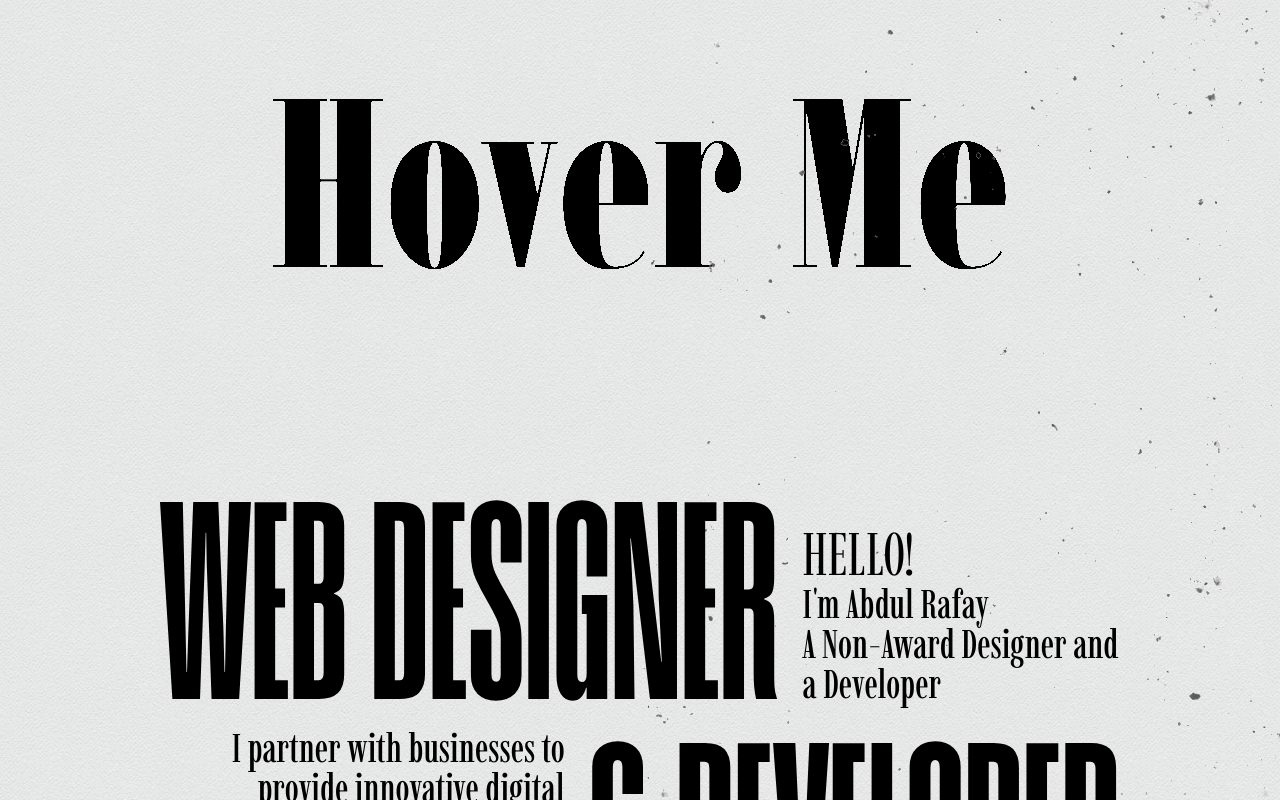
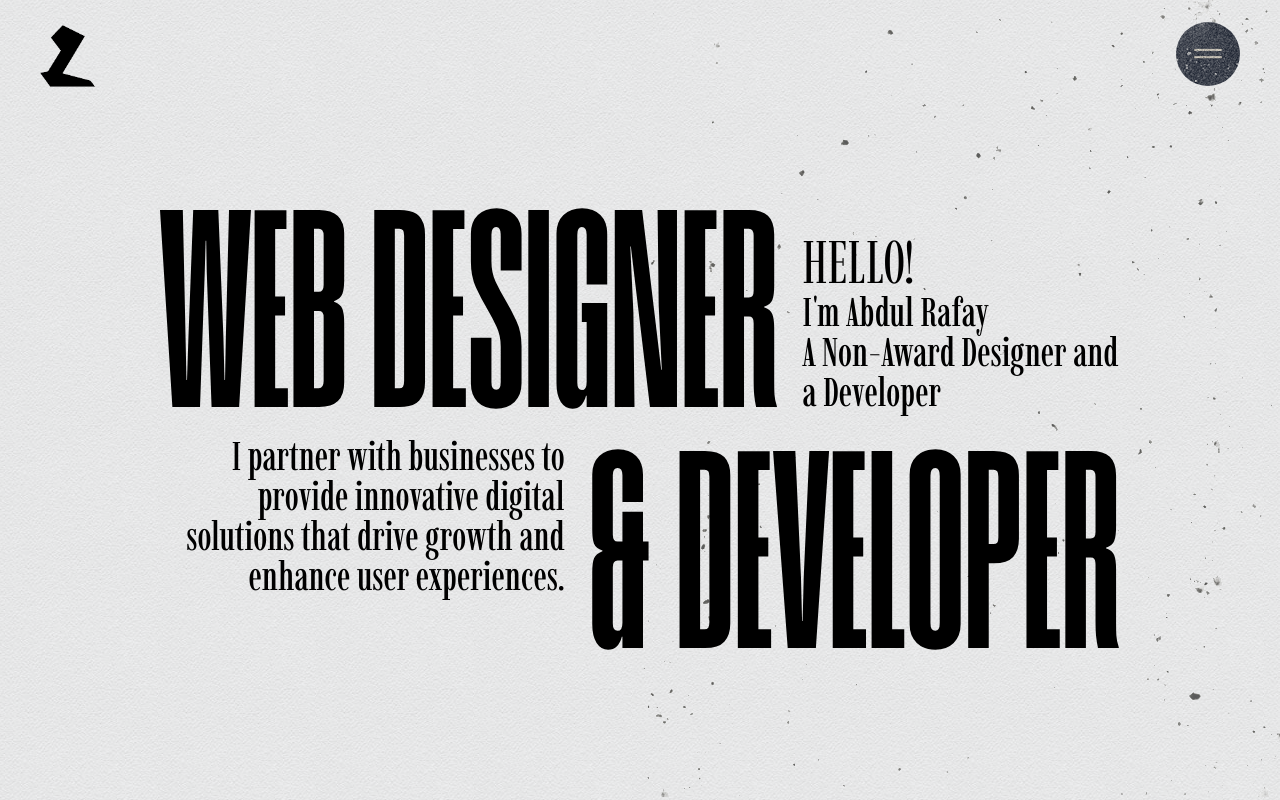
Before and after one commit to abdulrafayoc/Portfolio-2025, a React (Vite) app: page / in a window 1280 px wide. Shown: the top 800 px of the page. Built offline with nearby package versions, Linux system fonts and the light colour scheme.

Commit message:
Update package dependencies, enhance hero section with filter animations, and implement routing for About and Projects pages

```diff
--- a/index.html
+++ b/index.html
@@ -4,7 +4,7 @@
     <meta charset="UTF-8" />
     <link rel="icon" type="image/svg+xml" href="/logo-mark.png" />
     <meta name="viewport" content="width=device-width, initial-scale=1.0" />
-    <title>Abdul Rafay | Product Designer</title>
+    <title>Abdul Rafay | ᴾʳᵒᵈᵘᶜᵗ ᴰᵉˢᶦᵍⁿᵉʳ</title>
   </head>
   <body>
     <div id="root"></div>
--- a/package.json
+++ b/package.json
@@ -14,9 +14,9 @@
     "@react-three/fiber": "^8.17.12",
     "@splinetool/react-spline": "^4.0.0",
     "@splinetool/runtime": "^1.9.31",
-    "@studio-freight/lenis": "^1.0.42",
     "gsap": "^3.12.5",
     "install": "^0.13.0",
+    "lenis": "^1.1.20",
     "npm": "^11.0.0",
     "pixi.js": "^8.5.1",
     "react": "^18.3.1",
--- a/src/App.css
+++ b/src/App.css
@@ -3,36 +3,43 @@
   font-family: 'Imbue';
   src: local("Imbue"), url("./assets/fonts/Imbue-VariableFont_opsz,wght.ttf") format("truetype");
   font-style: normal;
+  unicode-range: U+0020-007F;
 }
 
 @font-face {
   font-family: 'DM Sans';
   src: local("DM Sans"), url("./assets/fonts/DMSans-VariableFont_opsz,wght.ttf") format("truetype");
   font-style: normal;
+  unicode-range: U+0020-007F;
 }
 
-@font-face {
+
+/* @font-face {
   font-family: 'DM Sans';
   src: local("DM Sans"), url("./assets/fonts/DMSans-Italic-VariableFont_opsz,wght.ttf") format("truetype");
   font-style: italic;
-}
+  unicode-range: U+0020-007F;
+} */
 
 @font-face {
   font-family: 'Space Mono';
   src: local("Space Mono"), url("./assets/fonts/SpaceMono-Regular.ttf") format("truetype");
   font-style: normal;
+  unicode-range: U+0020-007F;
 }
 
-@font-face {
+/* @font-face {
   font-family: "Space Mono";
   src: local("Space Mono"), url("./assets/fonts/SpaceMono-Italic.ttf") format("truetype");
   font-style: italic;
-}
+  unicode-range: U+0020-007F;
+} */
 
 @font-face {
   font-family: 'Humane';
   src: local("Humane-Medium"), url("./assets/fonts/Humane-Medium.ttf") format("truetype");
   font-style: normal;
+  unicode-range: U+0020-007F;
 }
 
 /* Custom Scrollbar Styles */
@@ -53,9 +60,11 @@
 
 ::selection {
   background-color: gray;
+  unicode-range: U+0020-007F;
 }
 
 body {
   font-family: 'Imbue', serif;
   @apply bg-black;
+  unicode-range: U+0020-007F;
 }
--- a/src/App.jsx
+++ b/src/App.jsx
@@ -1,17 +1,36 @@
 import { useEffect } from 'react';
-
+import { Routes, Route, BrowserRouter} from 'react-router-dom';
+import { ReactLenis, useLenis } from 'lenis/react'
 import './App.css';
 import Home from './pages/Home.jsx';
+import About from './pages/About.jsx';
+import Nav from './components/Nav.jsx';
+import Projects from './pages/Projects.jsx';
+
 
 function App() {
+
   useEffect(() => {
-    window.scrollTo(0, 0);
+    // window.scrollTo(0, 0);
   }, []);
 
+  const lenis = useLenis(({ scroll }) => {
+
+  });
+
   return (
-    <>
-      <Home />
-    </>
+    <ReactLenis root>
+
+    <BrowserRouter>
+    <Nav />
+      <Routes>
+        <Route index element={<Home />} />
+        <Route path="about" element={<About />} />
+        <Route path="projects" element={<Projects />} />
+      </Routes>
+    </BrowserRouter>
+
+    </ReactLenis>
   );
 }
 
--- a/src/components/FilterAnimation.jsx
+++ b/src/components/FilterAnimation.jsx
@@ -1,9 +1,13 @@
-import React, { useEffect, useRef } from 'react';
-import { gsap } from 'gsap';
+import React, { useEffect, useRef } from "react";
+import { gsap } from "gsap";
+import { ScrollTrigger } from "gsap/ScrollTrigger";
+
+// Register ScrollTrigger plugin
+gsap.registerPlugin(ScrollTrigger);
 
 // SVG Filters Component (include once in your app)
 export const SVGFilters = () => (
-  <svg style={{ display: 'none' }}>
+  <svg style={{ display: "none" }}>
     <defs>
       <filter id="goo-1">
         <feGaussianBlur in="SourceGraphic" stdDeviation="0" result="blur" />
@@ -30,7 +34,12 @@ export const SVGFilters = () => (
           seed="2"
           result="noise"
         />
-        <feDisplacementMap in="goo" in2="noise" scale="0" result="displacement" />
+        <feDisplacementMap
+          in="goo"
+          in2="noise"
+          scale="0"
+          result="displacement"
+        />
         <feComposite in="SourceGraphic" in2="displacement" operator="atop" />
       </filter>
       <filter id="goo-3">
@@ -48,7 +57,12 @@ export const SVGFilters = () => (
           seed="2"
           result="noise"
         />
-        <feDisplacementMap in="goo" in2="noise" scale="0" result="displacement" />
+        <feDisplacementMap
+          in="goo"
+          in2="noise"
+          scale="0"
+          result="displacement"
+        />
         <feComposite in="SourceGraphic" in2="displacement" operator="atop" />
       </filter>
       <filter id="goo-4">
@@ -66,7 +80,12 @@ export const SVGFilters = () => (
           seed="1"
           result="noise"
         />
-        <feDisplacementMap in="goo" in2="noise" scale="0" result="displacement" />
+        <feDisplacementMap
+          in="goo"
+          in2="noise"
+          scale="0"
+          result="displacement"
+        />
         <feComposite in="SourceGraphic" in2="displacement" operator="atop" />
       </filter>
       <filter id="goo-5">
@@ -84,7 +103,12 @@ export const SVGFilters = () => (
           seed="1"
           result="noise"
         />
-        <feDisplacementMap in="goo" in2="noise" scale="0" result="displacement" />
+        <feDisplacementMap
+          in="goo"
+          in2="noise"
+          scale="0"
+          result="displacement"
+        />
         <feComposite in="SourceGraphic" in2="displacement" operator="atop" />
       </filter>
       <filter id="goo-6">
@@ -102,7 +126,12 @@ export const SVGFilters = () => (
           seed="1"
           result="noise"
         />
-        <feDisplacementMap in="goo" in2="noise" scale="0" result="displacement" />
+        <feDisplacementMap
+          in="goo"
+          in2="noise"
+          scale="0"
+          result="displacement"
+        />
         <feComposite in="SourceGraphic" in2="displacement" operator="atop" />
       </filter>
       <filter id="goo-7">
@@ -120,14 +149,18 @@ export const SVGFilters = () => (
           seed="1"
           result="noise"
         />
-        <feDisplacementMap in="goo" in2="noise" scale="0" result="displacement" />
+        <feDisplacementMap
+          in="goo"
+          in2="noise"
+          scale="0"
+          result="displacement"
+        />
         <feComposite in="SourceGraphic" in2="displacement" operator="atop" />
       </filter>
     </defs>
   </svg>
 );
-
-const FilterAnimation = ({ text, filterId = 'goo-2' }) => {
+const FilterAnimation = ({ text, filterId = "goo-2" }) => {
   const textRef = useRef(null);
   const timeline = useRef(null);
 
@@ -137,60 +170,63 @@ const FilterAnimation = ({ text, filterId = 'goo-2' }) => {
 
     // Filter elements
     const feBlur = document.querySelector(`#${filterId} feGaussianBlur`);
-    const feTurbulence = document.querySelector(`#${filterId} feTurbulence`);
     const feDisplacementMap = document.querySelector(`#${filterId} feDisplacementMap`);
 
     if (!feBlur || !feDisplacementMap) {
-      console.warn('Filter elements not found');
+      console.warn("Filter elements not found");
       return;
     }
 
     // Animation values
-    const primitiveValues = {
-      stdDeviation: 30,
-      scale: 100,
-      baseFrequency: 0.1,
-    };
+    const primitiveValues = { stdDeviation: 0, scale: 0 };
 
-    // Set initial values
-    gsap.set(primitiveValues, {
-      stdDeviation: 30,
-      scale: 100,
-      baseFrequency: 0.1,
-    });
+    // Set initial opacity to 0
+    gsap.set(textElement, { opacity: 0});
 
     // Create animation timeline
     timeline.current = gsap.timeline({
+      defaults: { duration: 1, ease: "power4.out" },
       onUpdate: () => {
-        feBlur.setAttribute('stdDeviation', primitiveValues.stdDeviation);
-        feDisplacementMap.setAttribute('scale', primitiveValues.scale);
-        if (feTurbulence) {
-          feTurbulence.setAttribute('baseFrequency', primitiveValues.baseFrequency);
-        }
+        // Update SVG filter attributes
+        feBlur.setAttribute("stdDeviation", primitiveValues.stdDeviation);
+        feDisplacementMap.setAttribute("scale", primitiveValues.scale);
       },
-    }).to(primitiveValues, {
-      stdDeviation: 0,
-      scale: 0,
-      baseFrequency: 0.05,
-      duration: 1.5,
-      ease: 'power6.out',
-    });
+      scrollTrigger: {
+        trigger: textElement, // Trigger the animation when the text enters the viewport
+        // start: "top 100%", // Adjust this value to control when the animation starts
+        end: "top 65%", // Adjust this value to control when the animation ends
+        scrub: 1, // Smoothly scrub through the animation on scroll
 
-    timeline.current.play();
+      },
+    })
+      .to(primitiveValues, {
+        stdDeviation: 50, // Start with a strong blur
+        scale: 100, // Start with a high displacement
+      })
+      .to(primitiveValues, {
+        stdDeviation: 0, // End with no blur
+        scale: 0, // End with no displacement
+      })
+      .to(
+        textElement,
+        {
+          opacity: 1, // Fade in the text
+        },
+        0
+      );
 
     return () => {
-      timeline.current.kill();
+      timeline.current.kill(); // Clean up the timeline on unmount
     };
-  }, [filterId]);
+  }, []);
 
   return (
-    <h2
+    <div
       ref={textRef}
-      style={{ filter: `url(#${filterId})`, cursor: 'pointer' }}
-      className="animated-text font-imbue font-black"
+      style={{ filter: `url(#${filterId})` }}
     >
       {text}
-    </h2>
+    </div>
   );
 };
 
--- a/src/components/Hero.jsx
+++ b/src/components/Hero.jsx
@@ -31,13 +31,10 @@ const Hero = () => {
   );
 
   const DesktopHero = () => (
-    <div className="hero-container">
+    <div className="hero-container text-6xl" >
 
       <SVGFilters />
-      <div style={{ padding: '100px', fontSize: '15rem' }}>
-        <FilterAnimation text="Hover Me" filterId="goo-6" />
 
-    </div>
       <img src={splash} alt="Splash" className="hero-splash" />
       <div className="hero-title">
         <span className="title-line">WEB DESIGNER</span>
--- a/src/components/Quote.jsx
+++ b/src/components/Quote.jsx
@@ -1,6 +1,8 @@
 import React from "react";
 import "./Quote.css";
 import QuoteMark from "../assets/quote.svg";
+import FilterAnimation, {SVGFilters} from "./FilterAnimation";
+
 const Quote = () => {
   return (
     <div className="quote-container">
@@ -9,17 +11,28 @@ const Quote = () => {
           <img src={QuoteMark} alt="Quote Mark" className="quote-svg" />
 
           <div className="quote-text">
-            I have not failed. I’ve just found 10,000 ways that won’t work.
+            <SVGFilters />
+
+          <FilterAnimation text="I have not failed. I’ve just found 10,000 ways that won’t work." filterId="goo-7" />
+
+            {/* I have not failed. I’ve just found 10,000 ways that won’t work. */}
           </div>
         </div>
-        <div className="quote-author">- Thomas A. Edison</div>
+        <div className="quote-author">
+          <FilterAnimation text="- Thomas A. Edison" filterId="goo-7" /> </div>
       </div>
       <div className="cta">
-        <div className="cta-top">Don't hesitate</div>
+        <div className="cta-top">
+
+            <FilterAnimation text="Don't hesitate" filterId="goo-4" />
+
+          </div>
         <svg className="cta-line" xmlns="http://www.w3.org/2000/svg" viewBox="0 0 378 47" fill="none">
             <path d="M1 1L377 46" stroke="black"/>
         </svg>
-        <div className="cta-bot">to say Hello</div>
+        <div className="cta-bot">
+        <FilterAnimation text="to say Hello" filterId="goo-4" />
+        </div>
       </div>
     </div>
   );
```
Also changed, not shown: 1 other file (tests, documents, lock files or other folders).
